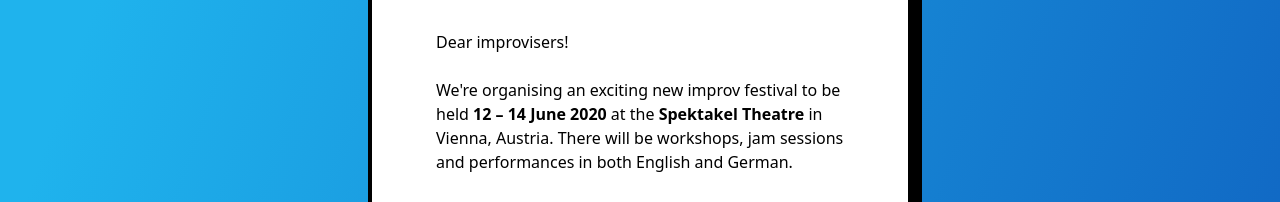
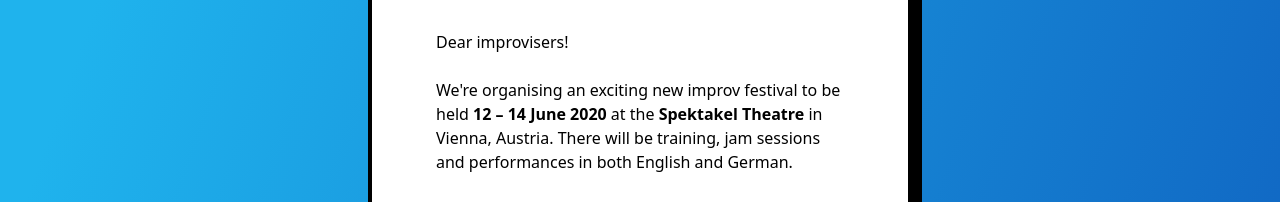
Before and after one commit to bs1180/blink, a Next.js app: page / in a window 1280 px wide. Shown: the part 221-423 px from the top of the page. Built offline with nearby package versions, Linux system fonts and the light colour scheme.

Commit message:
Workshops -> training

```diff
--- a/pages/index.tsx
+++ b/pages/index.tsx
@@ -32,7 +32,7 @@ const IndexPage: NextPage = () => {
                 <a href="https://spektakel.wien/" className="font-bold hover:underline">
                   Spektakel Theatre
                 </a>{" "}
-                in Vienna, Austria. There will be workshops, jam sessions and performances in both English and
+                in Vienna, Austria. There will be training, jam sessions and performances in both English and
                 German.
               </p>
               <p className="pt-6">To stay informed please join our mailing list.</p>
```
